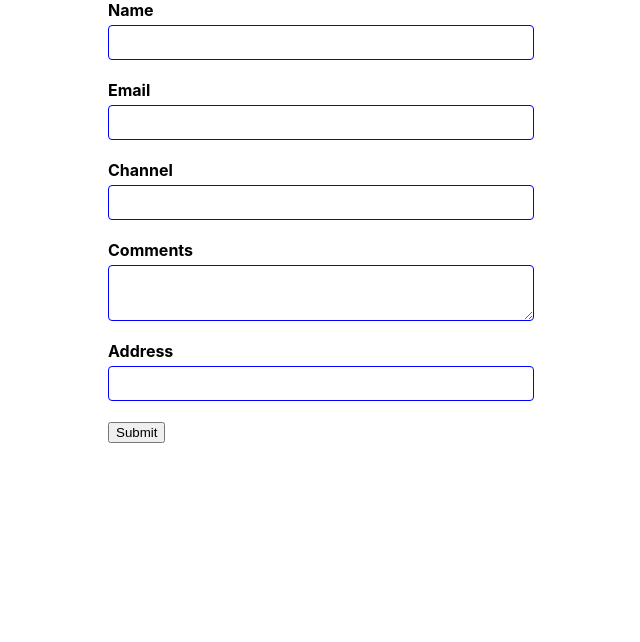
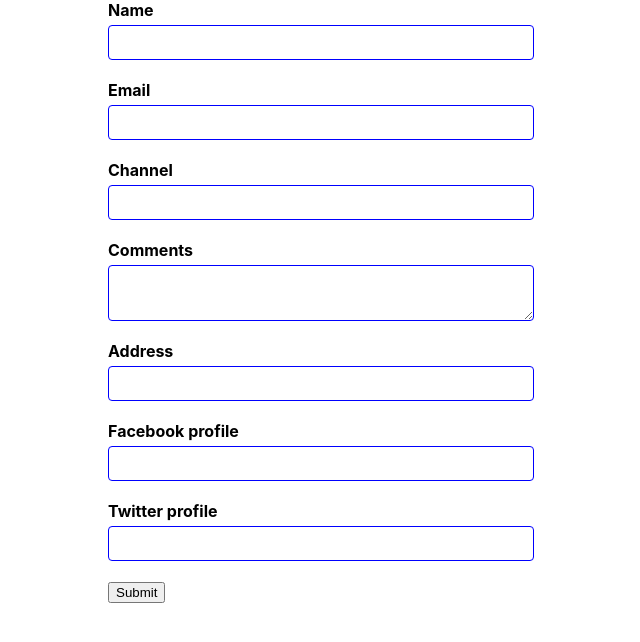
Before and after one commit to ChadmiRatnayake/ReactFormik, a React (Create React App) app in the folder react-formik-demo/: page / in a window 1280 px wide. Shown: the top 642 px of the page, without its empty margins (319-959 px from the left). Built offline with nearby package versions, Linux system fonts and the light colour scheme.

Commit message:
Nested objects

```diff
--- a/react-formik-demo/src/components/YouTubeForm.js
+++ b/react-formik-demo/src/components/YouTubeForm.js
@@ -8,7 +8,11 @@
   email: '',
   channel: '',
   comments: '',
-  address: ''
+  address: '',
+  social: {
+    facebook: '',
+    twitter: ''
+  }
 }
 
 const onSubmit = values => {
@@ -96,6 +100,16 @@
               </Field>
             </div>
 
+            <div className='form-control'>
+              <label htmlFor='facebook'>Facebook profile</label>
+              <Field type='text' id='facebook' name='social.facebook'/>
+            </div>
+
+            <div className='form-control'>
+              <label htmlFor='twitter'>Twitter profile</label>
+              <Field type='text' id='twitter' name='social.twitter'/>
+            </div>
+
             <button type='submit'>Submit</button>
 
         </Form>
```
